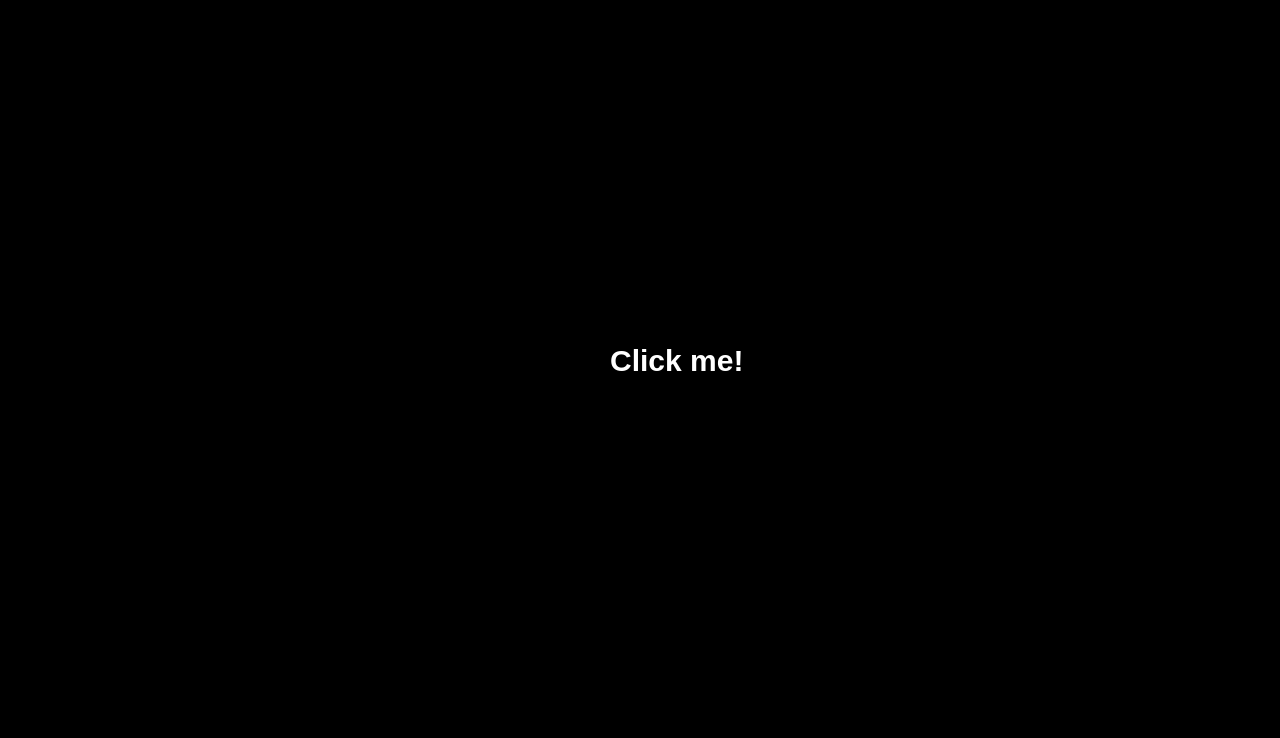
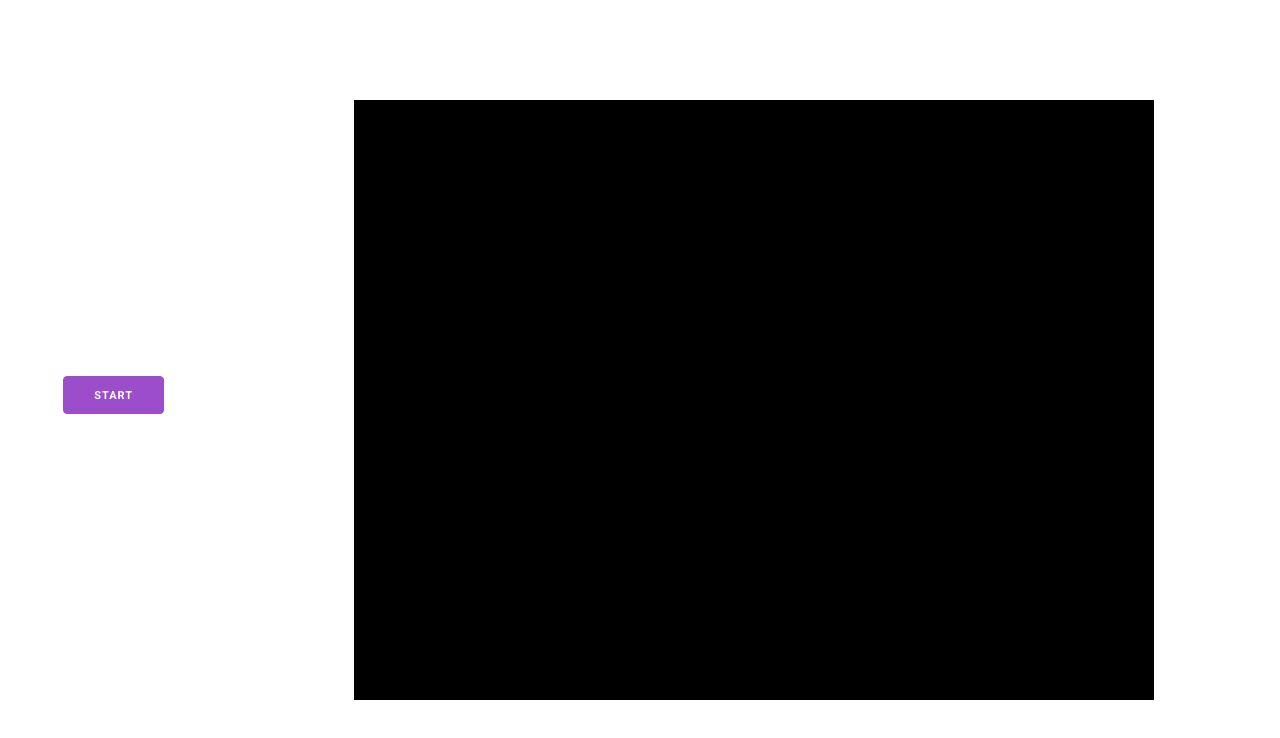
Before and after one commit to gilles-leblanc/ff8-transition, a plain HTML site: page index.html in a window 1280 px wide. Drawn offline with nearby package versions, Linux system fonts and the light colour scheme.

Commit message:
Add basic UI

```diff
--- a/index.html
+++ b/index.html
@@ -7,17 +7,29 @@
   <title>Transition screen</title>
   <link href="./transition.css" rel="stylesheet">
 
+  <link rel="stylesheet" href="//fonts.googleapis.com/css?family=Roboto:300,300italic,700,700italic">
+  <link rel="stylesheet" href="//cdnjs.cloudflare.com/ajax/libs/normalize/5.0.0/normalize.css">
+  <link rel="stylesheet" href="//cdnjs.cloudflare.com/ajax/libs/milligram/1.3.0/milligram.css">
+
   <script src="./transition.js" async="true"></script>
   <script type="text/javascript">
 
   </script>
 </head>
 <body>
-  <canvas id="main-canvas" width="800" height="600">
-  </canvas>
+  <main>
+    <div class="controls-area">
+      <button id="start-button" class="button">Start</button>
+    </div>
 
-  <div style="display: none">
-    <img id="ff8" src="ff8.jpg" width="800" height="600">
-  </div>
+    <div class="canvas-area">
+      <canvas id="main-canvas" width="800" height="600">
+      </canvas>
+
+      <div style="display: none">
+        <img id="ff8" src="ff8.jpg" width="800" height="600" alt="Main display of visual effect">
+      </div>
+    </div>
+  </main>
 </body>
 </html>
--- a/transition.css
+++ b/transition.css
@@ -1,11 +1,23 @@
 
-html, body {
+html, body, main {
   height: 100%;
 }
 
-body {
+body main {
   align-items: center;
-  background-color: black;
   display: flex;
   justify-content: center;
 }
+
+main div {
+  display: flex;
+  justify-content: center;
+}
+
+.controls-area {
+  flex-grow: 1;
+}
+
+.canvas-area {
+  flex-grow: 2;
+}
--- a/transition.js
+++ b/transition.js
@@ -81,14 +81,13 @@ var colorSwoosh = function(timestamp) {
 
 window.addEventListener("load", function() {
   canvas = document.getElementById('main-canvas');
+  startButton = document.getElementById('start-button');
+
   context = canvas.getContext('2d', { alpha: false });
+  context.fillStyle = "black";
+  context.fillRect(0, 0, canvas.width, canvas.height);
 
-  context.fillStyle = '#ffffff';
-  context.font = 'bold 30px sans-serif';
-  context.textBaseline = 'bottom';
-  context.fillText('Click me!', canvas.width / 2 - 30, canvas.height / 2 - 30);
-
-  canvas.onclick = function() {
+  startButton.onclick = function() {
     context.drawImage(document.getElementById('ff8'), 0, 0);
     imageData = context.getImageData(0, 0, canvas.width, canvas.height);
 
```
